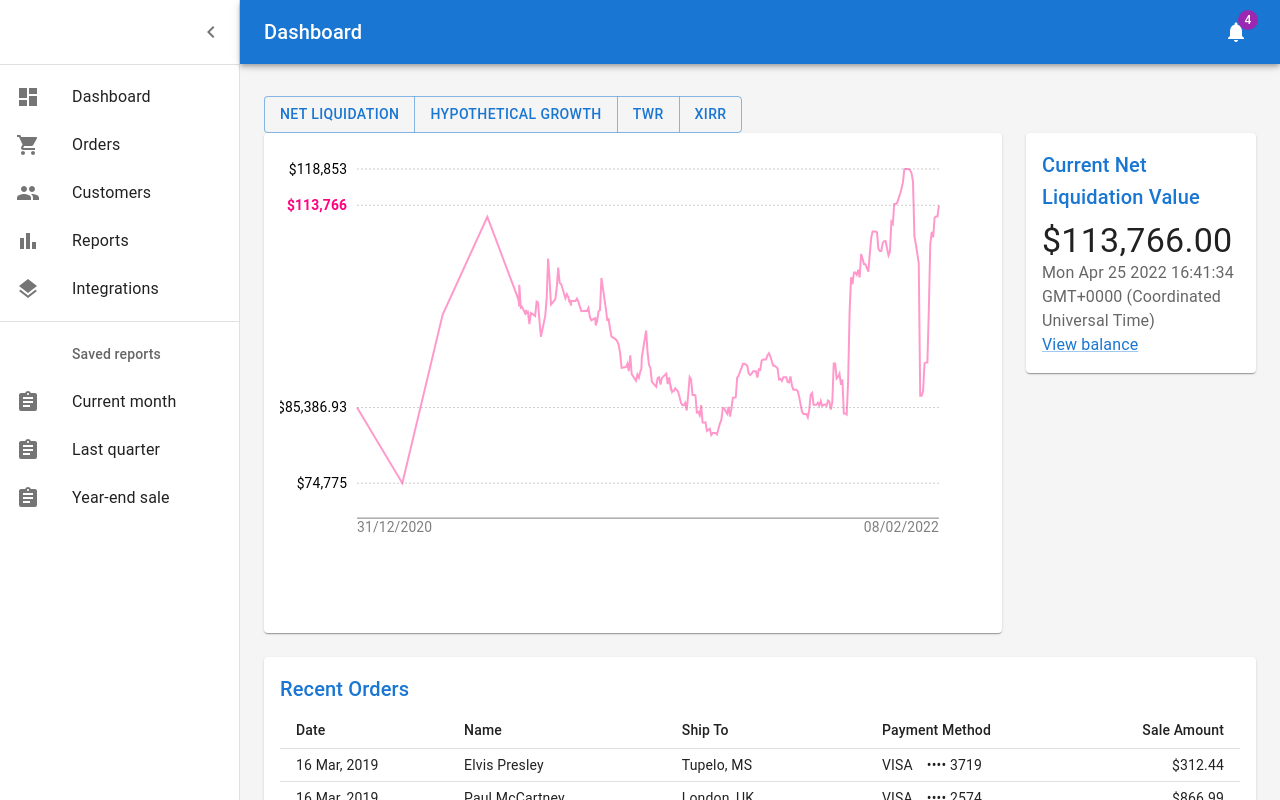
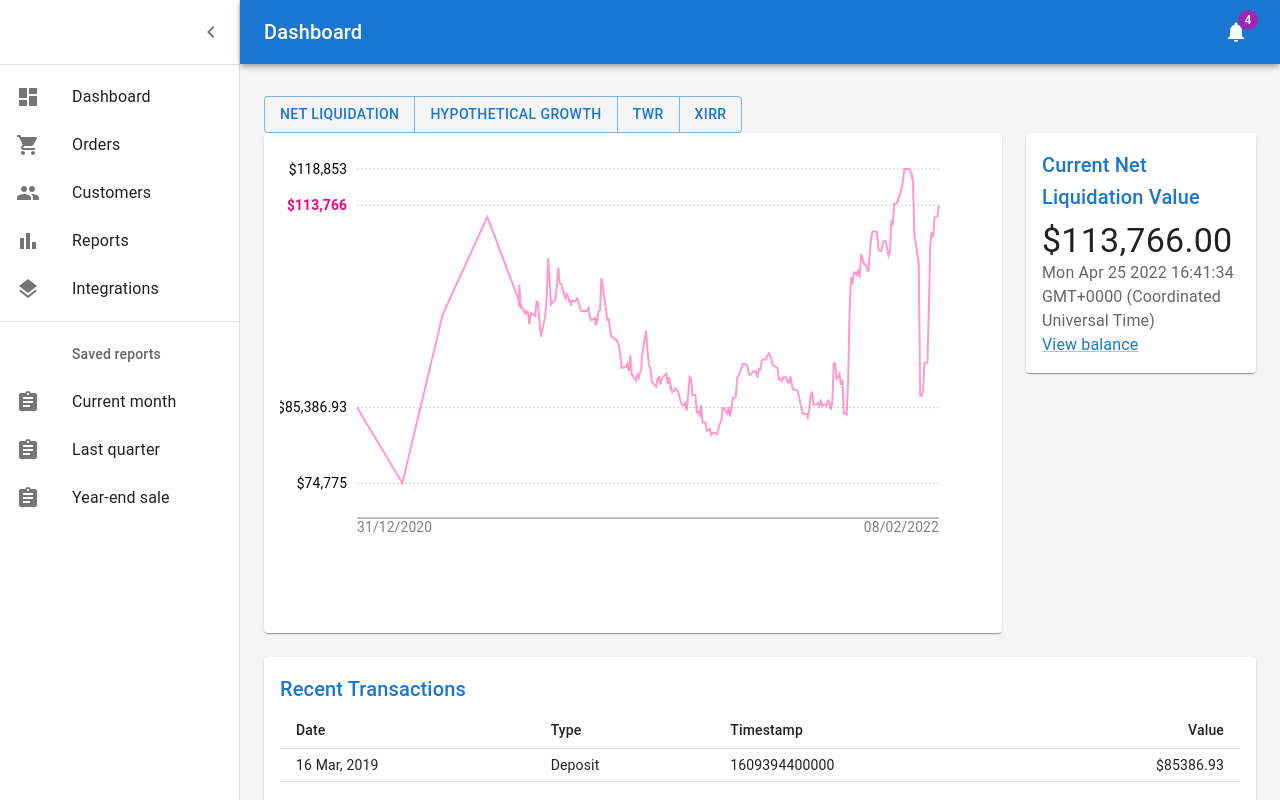
Before and after one commit to Cheoklate/Project4, a React app: page /dashboard in a window 1280 px wide. Built offline with nearby package versions, Linux system fonts and the light colour scheme.

Commit message:
I dont even remember what I did but I did a bunch of things

```diff
--- a/package.json
+++ b/package.json
@@ -59,6 +59,7 @@
     "@mui/styled-engine-sc": "^5.6.1",
     "cookie-parser": "^1.4.5",
     "d3": "^7.4.4",
+    "dotenv": "^16.0.0",
     "ejs": "^3.1.5",
     "express": "^4.17.1",
     "jssha": "^3.2.0",
--- a/src/components/Dashboard/Dashboard.jsx
+++ b/src/components/Dashboard/Dashboard.jsx
@@ -22,12 +22,13 @@ import ButtonGroup from '@mui/material/ButtonGroup';
 import Button from '@mui/material/Button';
 import { mainListItems, secondaryListItems } from './listItems.jsx';
 import Deposits from './Deposits.jsx';
-import Orders from './Orders.jsx';
+import Transfers from './Transactions.jsx';
 import NetLiqChart from './Charts/NetLiqChart.jsx';
 import HypotheticalGrowthChart from './Charts/HypotheticalGrowth.jsx';
 import XIRRChart from './Charts/XIRR.jsx';
 import TWRChart from './Charts/TWR.jsx';
 import Chart from './Chart.jsx';
+import Transactions from './Transactions.jsx';
 
 function Copyright(props) {
 	return (
@@ -220,10 +221,10 @@ function DashboardContent() {
 									<Deposits />
 								</Paper>
 							</Grid>
-							{/* Recent Orders */}
+							{/* Recent Transfers */}
 							<Grid item xs={12}>
 								<Paper sx={{ p: 2, display: 'flex', flexDirection: 'column' }}>
-									<Orders />
+									<Transactions />
 								</Paper>
 							</Grid>
 						</Grid>
--- a/src/components/Dashboard/Orders.jsx
+++ /dev/null
@@ -1,86 +0,0 @@
-import * as React from 'react';
-import Link from '@mui/material/Link';
-import Table from '@mui/material/Table';
-import TableBody from '@mui/material/TableBody';
-import TableCell from '@mui/material/TableCell';
-import TableHead from '@mui/material/TableHead';
-import TableRow from '@mui/material/TableRow';
-import Title from './Title.jsx';
-
-// Generate Order Data
-function createData(id, date, name, shipTo, paymentMethod, amount) {
-  return { id, date, name, shipTo, paymentMethod, amount };
-}
-
-const rows = [
-  createData(
-    0,
-    '16 Mar, 2019',
-    'Elvis Presley',
-    'Tupelo, MS',
-    'VISA ⠀•••• 3719',
-    312.44,
-  ),
-  createData(
-    1,
-    '16 Mar, 2019',
-    'Paul McCartney',
-    'London, UK',
-    'VISA ⠀•••• 2574',
-    866.99,
-  ),
-  createData(2, '16 Mar, 2019', 'Tom Scholz', 'Boston, MA', 'MC ⠀•••• 1253', 100.81),
-  createData(
-    3,
-    '16 Mar, 2019',
-    'Michael Jackson',
-    'Gary, IN',
-    'AMEX ⠀•••• 2000',
-    654.39,
-  ),
-  createData(
-    4,
-    '15 Mar, 2019',
-    'Bruce Springsteen',
-    'Long Branch, NJ',
-    'VISA ⠀•••• 5919',
-    212.79,
-  ),
-];
-
-function preventDefault(event) {
-  event.preventDefault();
-}
-
-export default function Orders() {
-  return (
-    <React.Fragment>
-      <Title>Recent Orders</Title>
-      <Table size="small">
-        <TableHead>
-          <TableRow>
-            <TableCell>Date</TableCell>
-            <TableCell>Name</TableCell>
-            <TableCell>Ship To</TableCell>
-            <TableCell>Payment Method</TableCell>
-            <TableCell align="right">Sale Amount</TableCell>
-          </TableRow>
-        </TableHead>
-        <TableBody>
-          {rows.map((row) => (
-            <TableRow key={row.id}>
-              <TableCell>{row.date}</TableCell>
-              <TableCell>{row.name}</TableCell>
-              <TableCell>{row.shipTo}</TableCell>
-              <TableCell>{row.paymentMethod}</TableCell>
-              <TableCell align="right">{`$${row.amount}`}</TableCell>
-            </TableRow>
-          ))}
-        </TableBody>
-      </Table>
-      <Link color="primary" href="#" onClick={preventDefault} sx={{ mt: 3 }}>
-        See more orders
-      </Link>
-    </React.Fragment>
-  );
-}
--- /dev/null
+++ b/src/components/Dashboard/Transactions.jsx
@@ -0,0 +1,58 @@
+import * as React from 'react';
+import Link from '@mui/material/Link';
+import Table from '@mui/material/Table';
+import TableBody from '@mui/material/TableBody';
+import TableCell from '@mui/material/TableCell';
+import TableHead from '@mui/material/TableHead';
+import TableRow from '@mui/material/TableRow';
+import Title from './Title.jsx';
+
+// Generate Order Data
+function createData(id, date, type, timestamp, value) {
+  return { id, date, type, timestamp, value };
+}
+
+const rows = [
+  createData(
+    0,
+    '16 Mar, 2019',
+    'Deposit',
+    '1609394400000',
+    85386.93,
+  )
+];
+
+function preventDefault(event) {
+  event.preventDefault();
+}
+
+export default function Transactions() {
+  return (
+    <React.Fragment>
+      <Title>Recent Transactions</Title>
+      <Table size="small">
+        <TableHead>
+          <TableRow>
+            <TableCell>Date</TableCell>
+            <TableCell>Type</TableCell>
+            <TableCell>Timestamp</TableCell>
+            <TableCell align="right">Value</TableCell>
+          </TableRow>
+        </TableHead>
+        <TableBody>
+          {rows.map((row) => (
+            <TableRow key={row.id}>
+              <TableCell>{row.date}</TableCell>
+              <TableCell>{row.type}</TableCell>
+              <TableCell>{row.timestamp}</TableCell>
+              <TableCell align="right">{`$${row.value}`}</TableCell>
+            </TableRow>
+          ))}
+        </TableBody>
+      </Table>
+      <Link color="primary" href="#" onClick={preventDefault} sx={{ mt: 3 }}>
+        See more orders
+      </Link>
+    </React.Fragment>
+  );
+}
```
Also changed, not shown: 2 other files (tests, documents, lock files or other folders).
